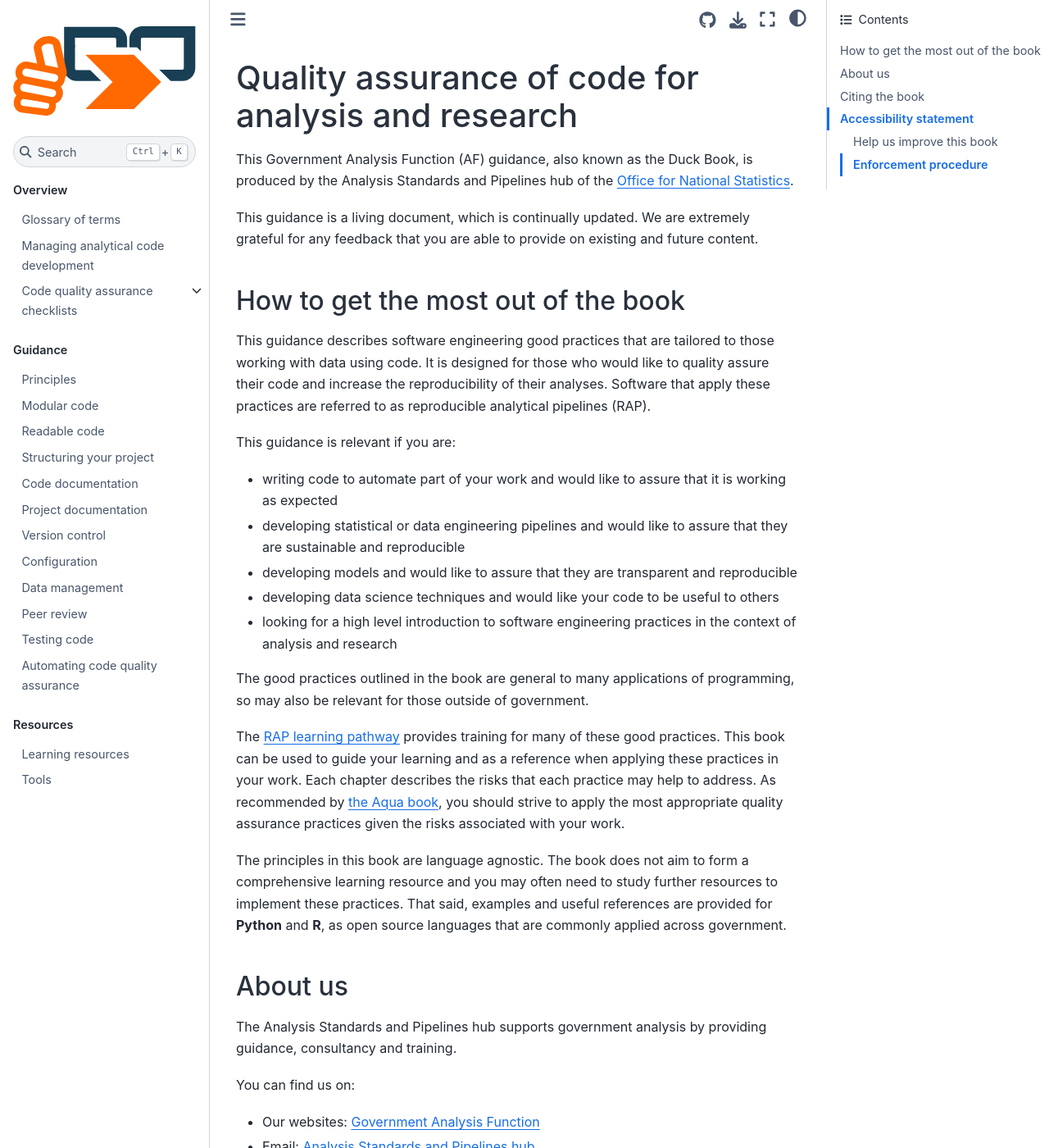
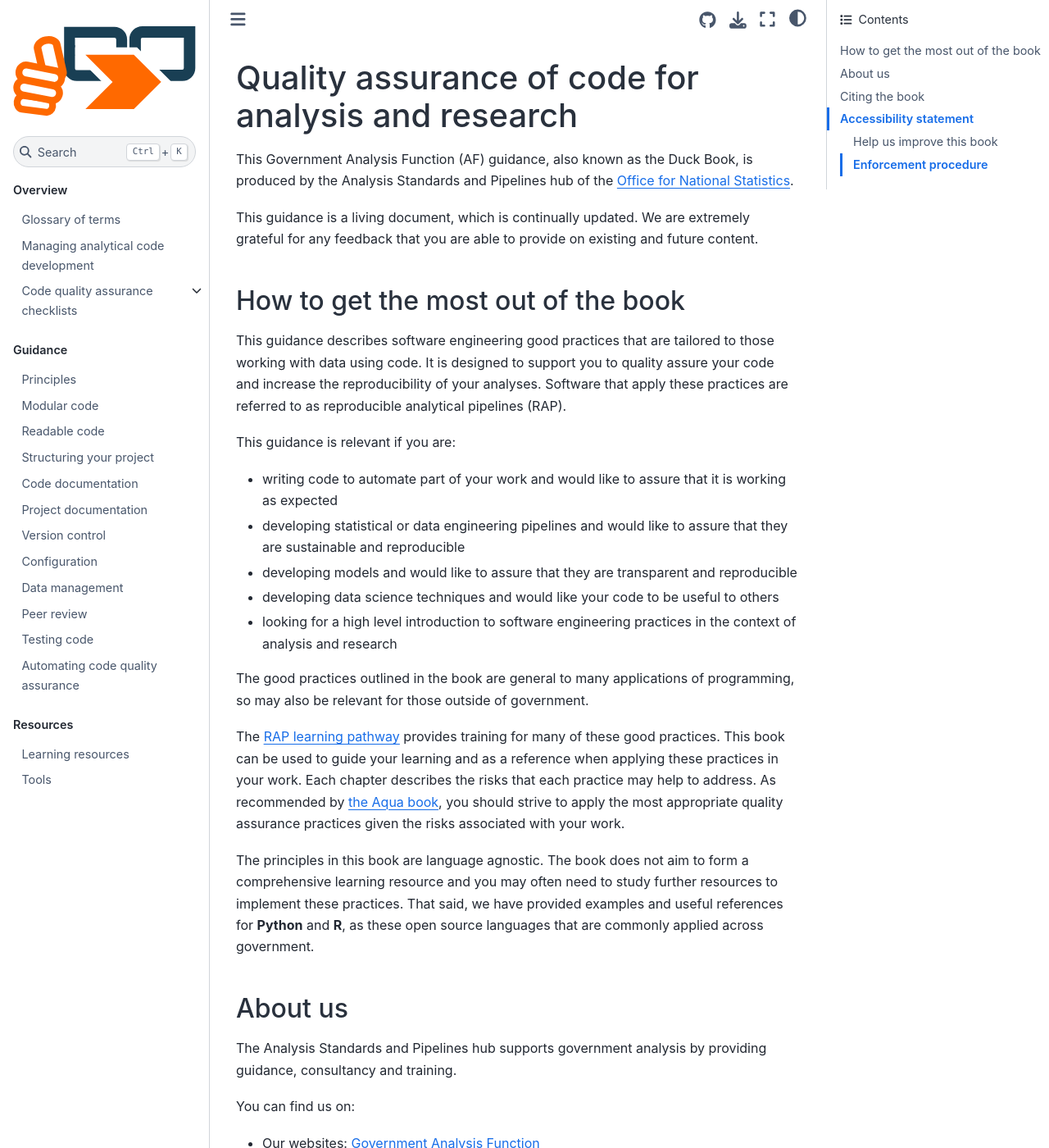
Before and after one commit to best-practice-and-impact/qa-of-code-guidance, a Jupyter Book: the page built from book/intro.md, in a window 1280 px wide and 1400 px high. Shown: the whole window at 82% size. Built offline with Jupyter Book 1.0.4 settings and Sphinx 7.4.7 and the Sphinx Book theme 1.1.4, drawn with Linux system fonts in a browser that asks for light colours.

Commit message:
reduced passive sentences in introduction

```diff
--- a/book/intro.md
+++ b/book/intro.md
@@ -10,7 +10,7 @@ We are extremely grateful for any feedback that you are able to provide on exist
 ## How to get the most out of the book
 
 This guidance describes software engineering good practices that are tailored to those working with data using code.
-It is designed for those who would like to quality assure their code and increase the reproducibility of their analyses.
+It is designed to support you to quality assure your code and increase the reproducibility of your analyses.
 Software that apply these practices are referred to as reproducible analytical pipelines (RAP).
 
 This guidance is relevant if you are:
@@ -31,7 +31,7 @@ you should strive to apply the most appropriate quality assurance practices give
 
 The principles in this book are language agnostic.
 The book does not aim to form a comprehensive learning resource and you may often need to study further resources to implement these practices.
-That said, examples and useful references are provided for **Python** and **R**, as open source languages that are commonly applied across government.
+That said, we have provided examples and useful references for **Python** and **R**, as these open source languages that are commonly applied across government.
 
 
 ## About us
```
